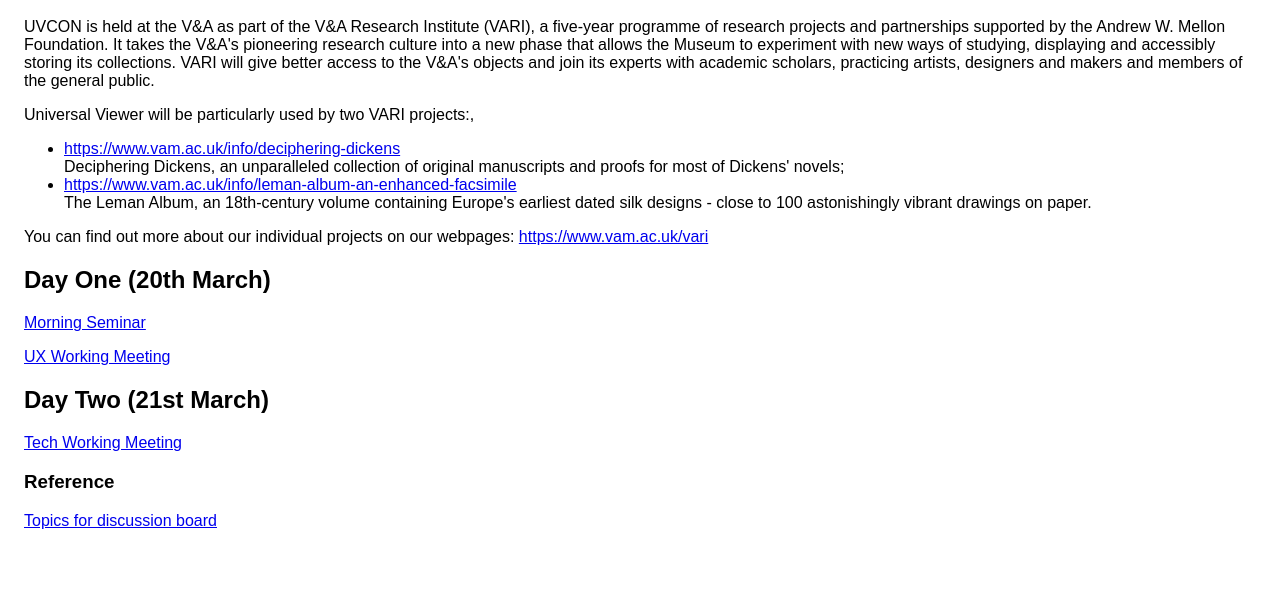
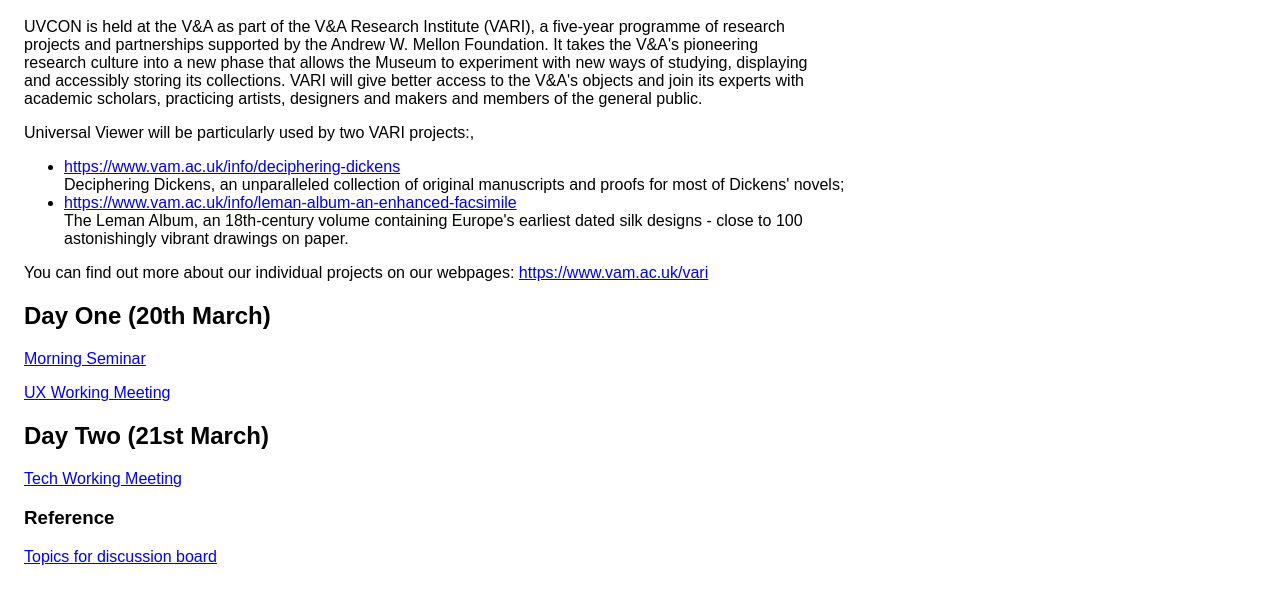
Before and after one commit to edsilv/uvcon.github.io, a plain HTML site: page index.html in a window 1280 px wide. Shown: the part 64-668 px from the top of the page. Drawn offline with Linux system fonts and the light colour scheme.

Commit message:
max-width

```diff
--- a/index.html
+++ b/index.html
@@ -5,6 +5,9 @@
       body {
         padding: 1rem;
         font-family: sans-serif;
+      }
+      p, ul {
+        max-width: 50rem;
       }
     </style>
   </head>
```
